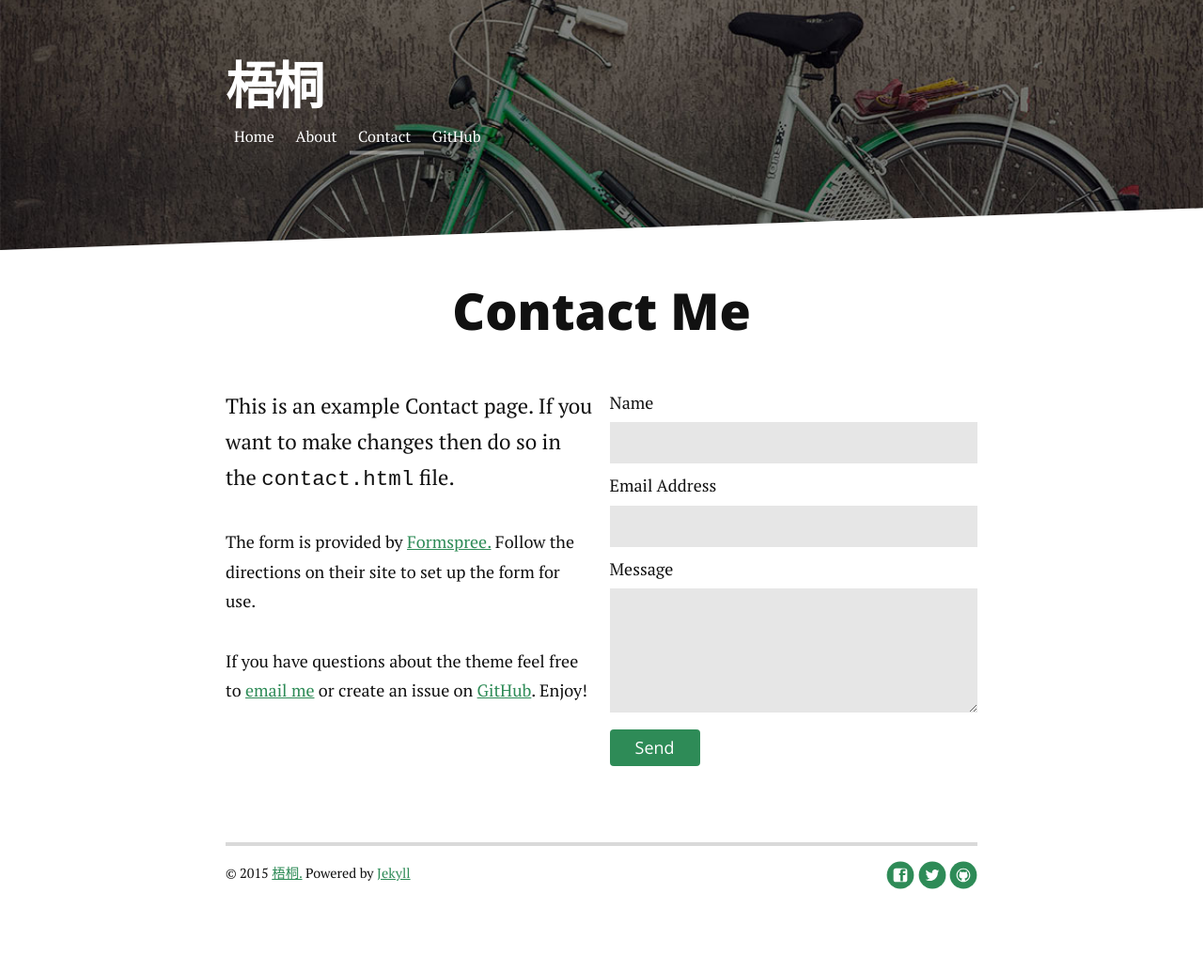
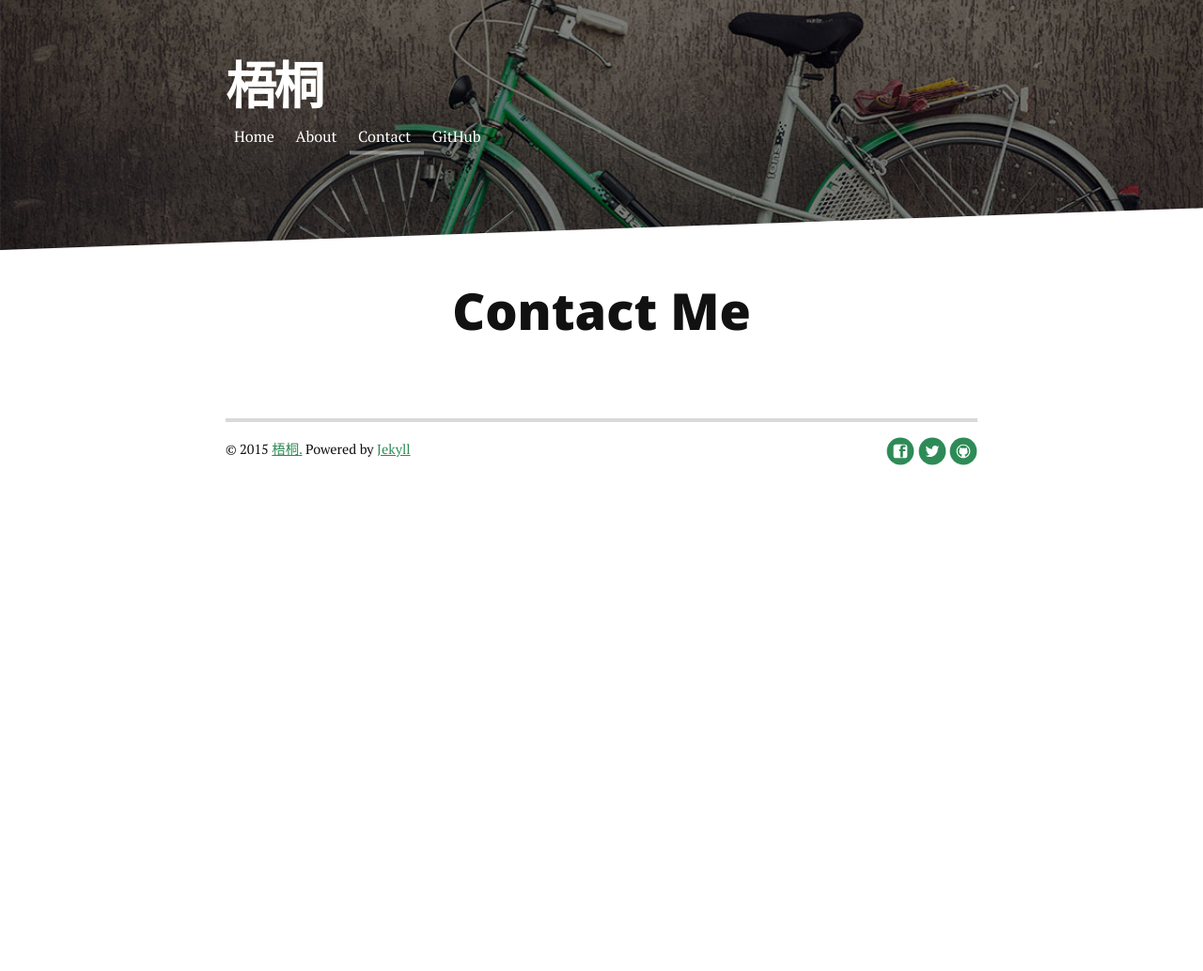
Before and after one commit to wutoz/wutoz.github.io, a Jekyll site: the page built from contact.md, in a window 1280 px wide. Shown: the whole page at 94% size. Built offline with Jekyll 4.4.1, drawn with Linux system fonts in a browser that asks for light colours; nearby versions of some CDN libraries; Markdown is read by kramdown in place of the engine named in the settings; after the commit the page ends 900 px from its top, so only the background shows below that.

Commit message:
Contact Me

```diff
--- a/contact.md
+++ b/contact.md
@@ -5,18 +5,4 @@
 
 <div id="contact">
   <h1 class="pageTitle">Contact Me</h1>
-  <div class="contactContent">
-    <p class="intro">This is an example Contact page. If you want to make changes then do so in the <code>contact.html</code> file.</p>
-    <p>The form is provided by <a href="http://formspree.io/">Formspree.</a> Follow the directions on their site to set up the form for use.</p>
-    <p>If you have questions about the theme feel free to <a href="mailto:brimaidesigns@gmail.com">email me</a> or create an issue on <a href="https://github.com/brianmaierjr/long-haul">GitHub</a>. Enjoy!</p>
-  </div>
-  <form action="http://formspree.io/your@mail.com" method="POST">
-    <label for="name">Name</label>
-    <input type="text" id="name" name="name" class="full-width"><br>
-    <label for="email">Email Address</label>
-    <input type="email" id="email" name="_replyto" class="full-width"><br>
-    <label for="message">Message</label>
-    <textarea name="message" id="message" cols="30" rows="10" class="full-width"></textarea><br>
-    <input type="submit" value="Send" class="button">
-  </form>
 </div>
```
